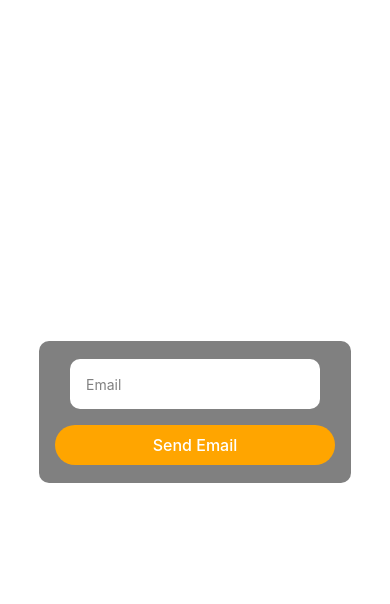
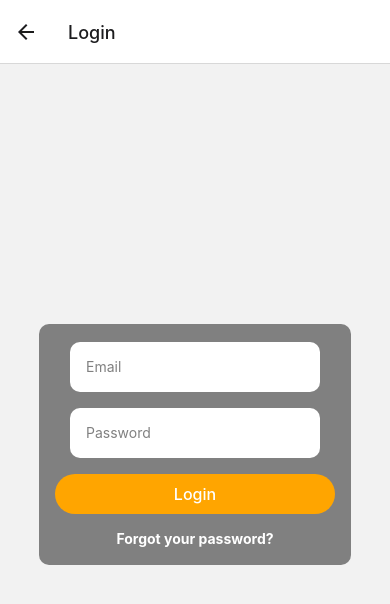
Before and after one commit to DenisFeier/react_navigation_deep_dive, a React Native app: screen /Login in a window 390 px wide. Shown: the top 604 px of the page. Built offline with nearby package versions, Linux system fonts and the light colour scheme.

Commit message:
add first router and fix keyboard avoiding

```diff
--- a/App.tsx
+++ b/App.tsx
@@ -1,11 +1,13 @@
+import {NavigationContainer} from '@react-navigation/native';
 import React from 'react';
-import LoginScreen from './src/screens/LoginScreen';
-import WelcomeScreen from './src/screens/WelcomeScreen';
-import RegisterScreen from './src/screens/RegisterScreen';
-import ForgotPasswordScreen from './src/screens/ForgotPasswordScreen';
+import LoginStack from './src/router/LoginStack';
 
 const App: React.FC = () => {
-    return <ForgotPasswordScreen />;
+    return (
+        <NavigationContainer>
+            <LoginStack />
+        </NavigationContainer>
+    );
 };
 
 export default App;
--- a/index.js
+++ b/index.js
@@ -5,5 +5,6 @@
 import {AppRegistry} from 'react-native';
 import App from './App';
 import {name as appName} from './app.json';
+import 'react-native-gesture-handler';
 
 AppRegistry.registerComponent(appName, () => App);
--- /dev/null
+++ b/src/router/LoginStack/index.tsx
@@ -0,0 +1,35 @@
+import React from 'react';
+import {createStackNavigator} from '@react-navigation/stack';
+
+import {LoginStackParams} from './params';
+import LoginScreen from '../../screens/LoginScreen';
+import WelcomeScreen from '../../screens/WelcomeScreen';
+import RegisterScreen from '../../screens/RegisterScreen';
+import ForgotPasswordScreen from '../../screens/ForgotPasswordScreen';
+
+const Stack = createStackNavigator<LoginStackParams>();
+
+const LoginStack = () => {
+    return (
+        <Stack.Navigator>
+            <Stack.Screen
+                name="Welcome"
+                component={WelcomeScreen}
+                options={{
+                    header: () => null,
+                }}
+            />
+            <Stack.Screen name="Login" component={LoginScreen} />
+            <Stack.Screen name="Register" component={RegisterScreen} />
+            <Stack.Screen
+                name="ResetPassword"
+                component={ForgotPasswordScreen}
+                options={{
+                    title: 'Reset Password',
+                }}
+            />
+        </Stack.Navigator>
+    );
+};
+
+export default LoginStack;
--- /dev/null
+++ b/src/router/LoginStack/params.ts
@@ -0,0 +1,6 @@
+export type LoginStackParams = {
+    Welcome: undefined;
+    Login: undefined;
+    Register: undefined;
+    ResetPassword: undefined;
+};
--- a/src/screens/ForgotPasswordScreen/index.tsx
+++ b/src/screens/ForgotPasswordScreen/index.tsx
@@ -26,7 +26,7 @@ const ForgotPasswordScreen = () => {
         <TouchableWithoutFeedback onPress={Keyboard.dismiss}>
             <KeyboardAvoidingView
                 style={[styles.container, styles.center]}
-                behavior={'padding'}>
+                behavior={'height'}>
                 <View style={[styles.container, styles.center]}>
                     <ThemedCard style={{width: cardWidth}}>
                         <View style={styles.center}>
--- a/src/screens/LoginScreen/index.tsx
+++ b/src/screens/LoginScreen/index.tsx
@@ -13,8 +13,13 @@ import ThemedCard from '../../components/ThemedCard';
 import RoundedButton from '../../components/RoundedButton';
 import {styles} from './styles';
 import DismissKeyboardOnMountHOC from '../../hoc/DismissKeyboardOnMountHOC';
+import {useNavigation} from '@react-navigation/native';
+import {StackNavigationProp} from '@react-navigation/stack';
+import {LoginStackParams} from '../../router/LoginStack/params';
 
 const LoginScreen = () => {
+    const navigation =
+        useNavigation<StackNavigationProp<LoginStackParams, 'Login'>>();
     const [email, setEmail] = useState('');
     const [password, setPassword] = useState('');
     const {width} = useWindowDimensions();
@@ -25,13 +30,15 @@ const LoginScreen = () => {
         console.log('Logging in with:', email, password);
     };
 
-    const onResetPasswordTapped = () => {};
+    const onResetPasswordTapped = () => {
+        navigation.push('ResetPassword');
+    };
 
     return (
         <TouchableWithoutFeedback onPress={Keyboard.dismiss}>
             <KeyboardAvoidingView
                 style={[styles.container, styles.center]}
-                behavior={'padding'}>
+                behavior={'height'}>
                 <View style={[styles.container, styles.center]}>
                     <ThemedCard style={{width: cardWidth}}>
                         <View style={styles.center}>
--- a/src/screens/RegisterScreen/index.tsx
+++ b/src/screens/RegisterScreen/index.tsx
@@ -26,7 +26,7 @@ const RegisterScreen = () => {
 
     return (
         <TouchableWithoutFeedback onPress={Keyboard.dismiss}>
-            <KeyboardAvoidingView style={styles.container} behavior={'padding'}>
+            <KeyboardAvoidingView style={styles.container} behavior={'height'}>
                 <View style={styles.container}>
                     <ThemedCard style={{width: cardWidth}}>
                         <View>
--- a/src/screens/WelcomeScreen/index.tsx
+++ b/src/screens/WelcomeScreen/index.tsx
@@ -3,10 +3,21 @@ import {View, Text} from 'react-native';
 import RoundedButton from '../../components/RoundedButton';
 import {styles} from './styles';
 import AppLogo from '../../components/AppLogo';
+import {useNavigation} from '@react-navigation/native';
+import {LoginStackParams} from '../../router/LoginStack/params';
+import type {StackNavigationProp} from '@react-navigation/stack';
 
 const WelcomeScreen = () => {
-    const onLoginTapped = () => {};
-    const onRegisterTapped = () => {};
+    const navigation =
+        useNavigation<StackNavigationProp<LoginStackParams, 'Welcome'>>();
+
+    const onLoginTapped = () => {
+        navigation.push('Login');
+    };
+
+    const onRegisterTapped = () => {
+        navigation.push('Register');
+    };
 
     return (
         <View style={styles.container}>
```
Also changed, not shown: package.json (+8 -1 lines), 3 other files (tests, documents, lock files or other folders).
